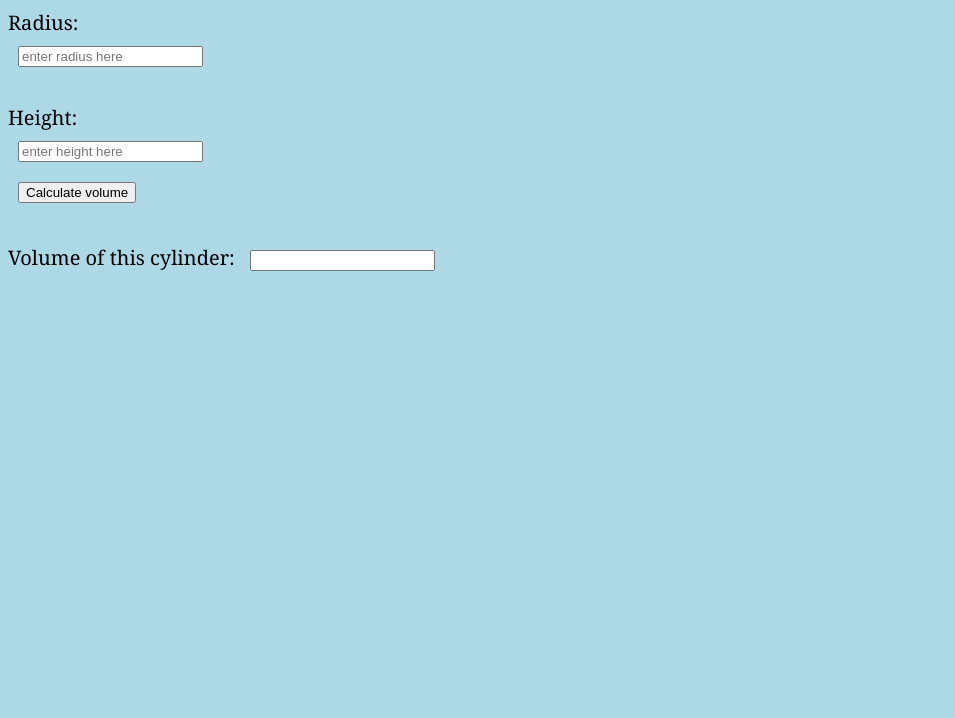
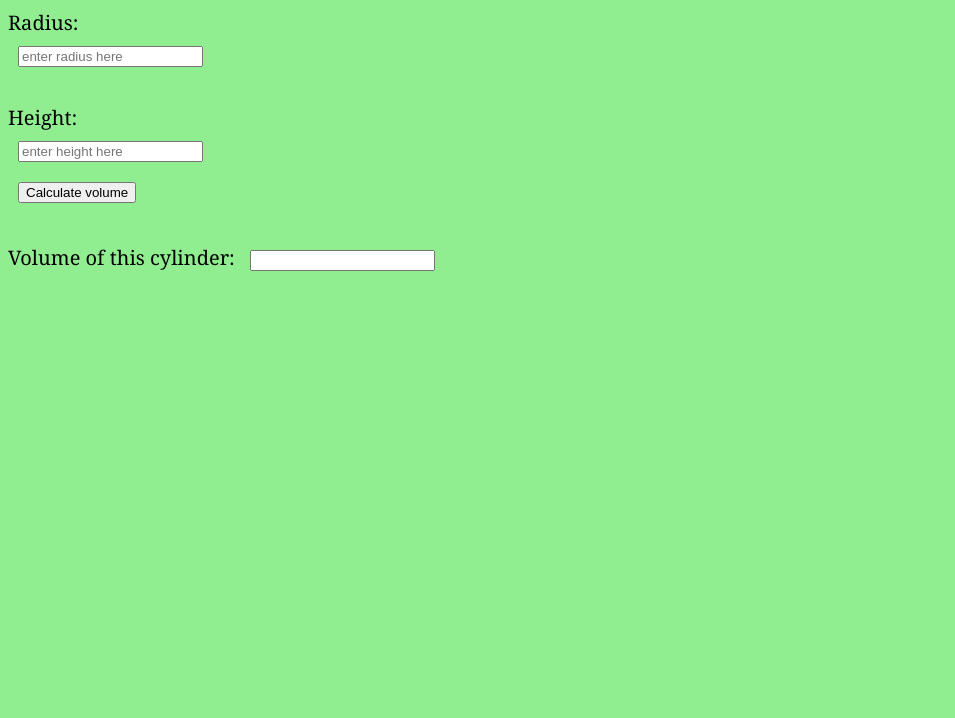
Before and after one commit to crileyarch/AzureContainer, a plain HTML site: page index.html in a window 1280 px wide. Shown: the part 82-800 px from the top of the page, without its empty margins (0-955 px from the left). Drawn offline with Linux system fonts and the light colour scheme.

Commit message:
changed bg color to green

```diff
--- a/resources/css/styles.css
+++ b/resources/css/styles.css
@@ -3,7 +3,7 @@ input {
 }
 
 body {
-    background-color: lightblue;
+    background-color: lightgreen;
     font-family: Georgia;
     font-size: 20px;
 }
```
